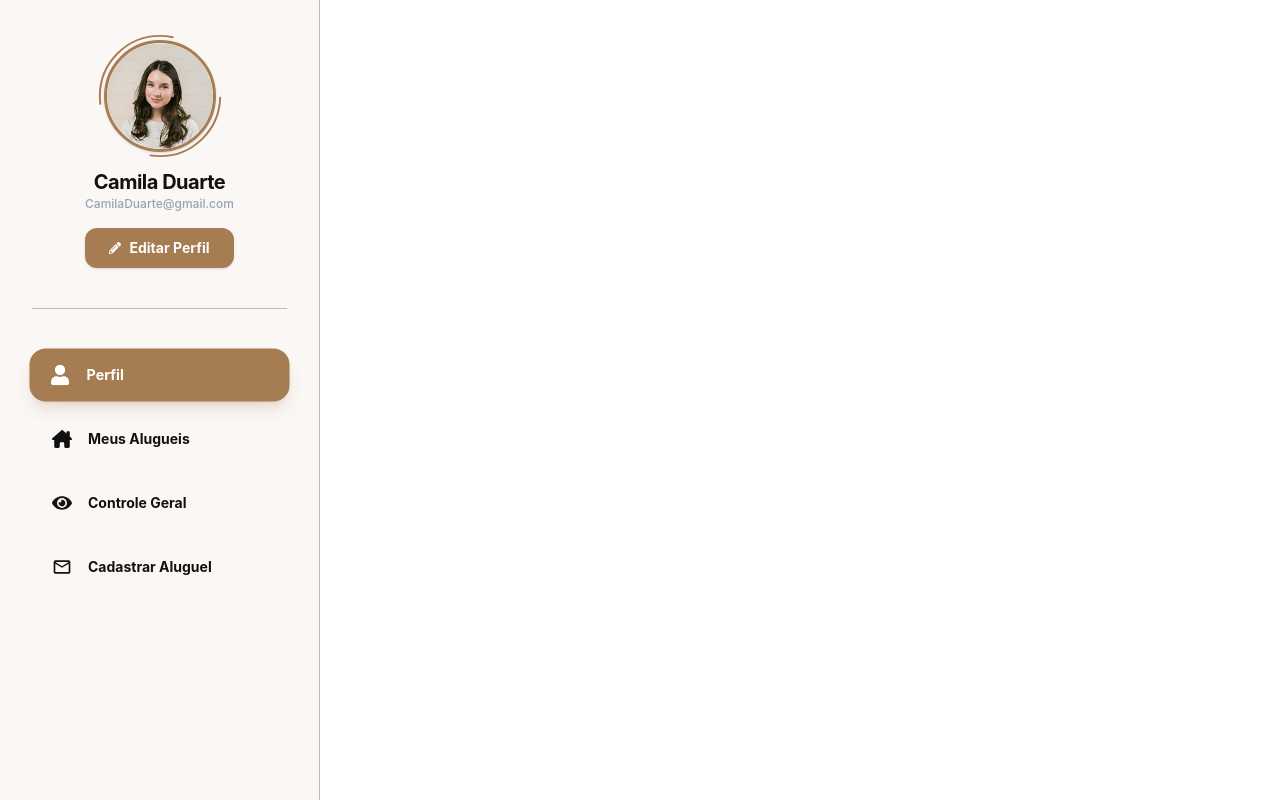
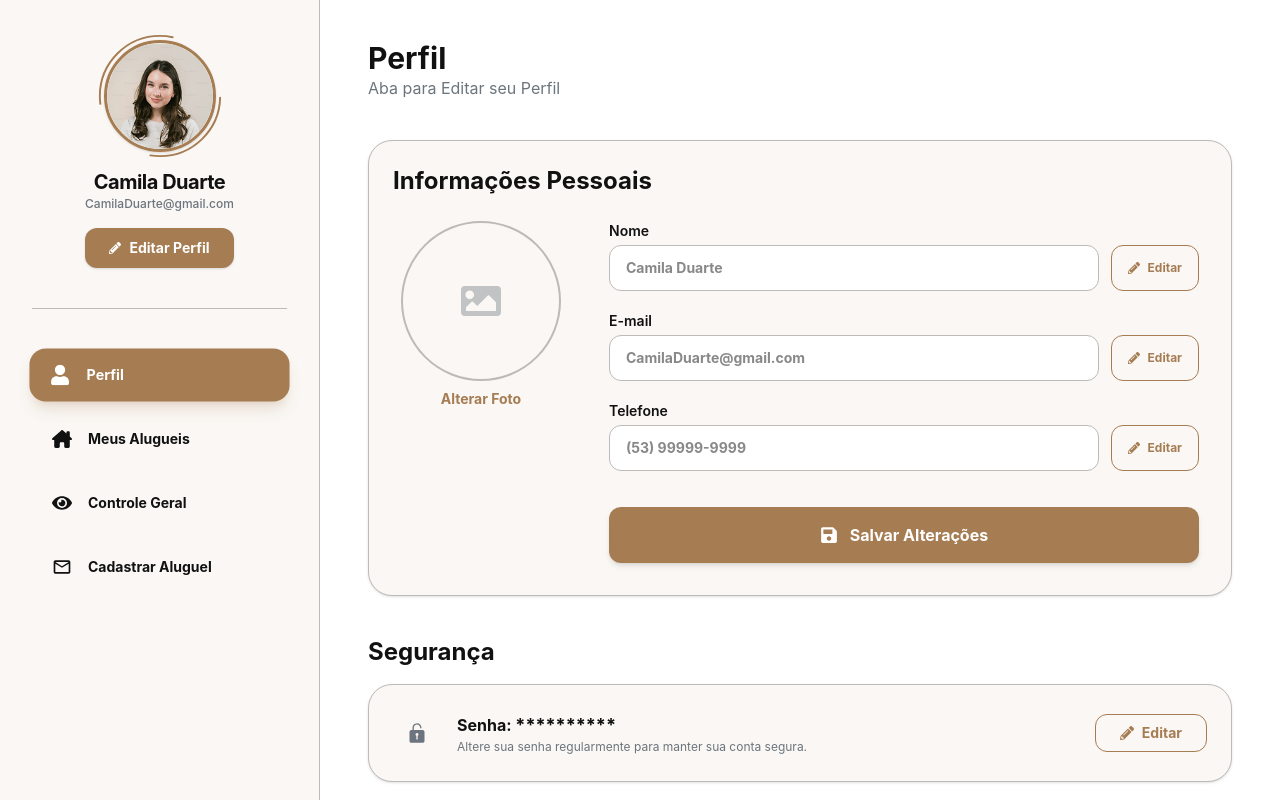
Before and after one commit to Kauasan123/Easy-Rent, a React (Vite) app: page /perfil in a window 1280 px wide. Built offline with nearby package versions, Linux system fonts and the light colour scheme.

Commit message:
Inicio do DashBoard
- Finalização da tela Perfil
- Adição dos titulos das telas MeusAlugueis, ControleGeral, CadastrarAluguel

```diff
--- a/src/Pages/CadastrarAluguel.jsx
+++ b/src/Pages/CadastrarAluguel.jsx
@@ -5,6 +5,13 @@ import Sidebar from '../components/Sidebar'
 function CadastrarAluguel() {
     return (
         <>
+            <div className="px-12 py-10 flex flex-col gap-10">
+                <div>
+                    <h1 className='text-preto-texto-principal text-3xl font-bold'>Cadastrar Aluguel</h1>
+                    <p className='text-cinza-texto-secundario'>Aba para Cadastrar Novos Alugueis</p>
+                </div>
+
+            </div>
         </>
     )
 }
--- a/src/Pages/ControleGeral.jsx
+++ b/src/Pages/ControleGeral.jsx
@@ -5,6 +5,13 @@ import Sidebar from '../components/SideBar'
 function ControleGeral() {
     return (
         <>
+            <div className="px-12 py-10 flex flex-col gap-10">
+                <div>
+                    <h1 className='text-preto-texto-principal text-3xl font-bold'>Controle Geral</h1>
+                    <p className='text-cinza-texto-secundario'>Aba para Controlar e Verificar seus Alugueis</p>
+                </div>
+
+            </div>
         </>
     )
 }
--- a/src/Pages/MeusAlugueis.jsx
+++ b/src/Pages/MeusAlugueis.jsx
@@ -1,10 +1,18 @@
 import { useState } from 'react'
 import * as Icons from '../icons/icons'
 import Sidebar from '../components/Sidebar'
+import CardsImoveis from '../components/CardsImoveis.jsx';
 
 function MeusAlugueis() {
     return (
         <>
+            <div className="px-12 py-10 flex flex-col gap-10">
+                <div>
+                    <h1 className='text-preto-texto-principal text-3xl font-bold'>Meus Alugueis</h1>
+                    <p className='text-cinza-texto-secundario'>Aba para Editar e Verificar seus Alugueis</p>
+                </div>
+
+            </div>
         </>
     )
 }
--- a/src/Pages/Perfil.jsx
+++ b/src/Pages/Perfil.jsx
@@ -1,12 +1,122 @@
 import { useState } from 'react'
 import * as Icons from '../icons/icons'
-import Sidebar from '../components/SideBar'
 
 function Perfil() {
     return (
-        <>
-        </>
-    )
+        <div className="px-12 py-10 flex flex-col gap-10">
+
+            {/* Header da Página */}
+            <div>
+                <h1 className='text-preto-texto-principal text-3xl font-bold'>Perfil</h1>
+                <p className='text-cinza-texto-secundario'>Aba para Editar seu Perfil</p>
+            </div>
+
+            {/* Informações Pessoais */}
+            <section className="flex flex-col gap-4">
+                <div className='border border-borda-cards bg-fundo-cards rounded-3xl overflow-hidden shadow-sm'>
+                    <div className="p-6 pb-2">
+                        <h2 className='text-2xl font-bold text-preto-texto-principal'>Informações Pessoais</h2>
+                    </div>
+
+                    <div className="p-8 pt-4 flex flex-col md:flex-row gap-12 items-start">
+                        <div className="flex flex-col items-center gap-2">
+                            <div className="w-40 h-40 rounded-full bg-cinza-claro border-2 border-borda-cards flex items-center justify-center overflow-hidden relative group cursor-pointer">
+                                <Icons.FaImage size={40} className="text-cinza-texto-secundario opacity-40 group-hover:scale-110 transition-transform" />
+                            </div>
+                            <button className="text-beje-principal font-bold text-sm underline-offset-4 hover:underline">
+                                Alterar Foto
+                            </button>
+                        </div>
+
+                        <div className="flex-1 w-full flex flex-col gap-5">
+                            <div className="flex flex-col gap-1">
+                                <label className="text-preto-texto-principal font-semibold text-sm">Nome</label>
+                                <div className="flex gap-3">
+                                    <input type="text" defaultValue="Camila Duarte" className="flex-1 bg-white border border-borda-cards rounded-xl px-4 py-3 text-sm font-bold text-preto-texto-principal/50 outline-none focus:border-beje-principal transition-colors" />
+                                    <button className="flex items-center gap-2 px-4 py-2 border border-beje-principal rounded-xl text-beje-principal text-xs font-bold hover:text-branco-texto-principal hover:bg-beje-principal transition-all">
+                                        <Icons.FaPencilAlt size={12} /> Editar
+                                    </button>
+                                </div>
+                            </div>
+
+                            <div className="flex flex-col gap-1">
+                                <label className="text-preto-texto-principal font-semibold text-sm">E-mail</label>
+                                <div className="flex gap-3">
+                                    <input type="email" defaultValue="CamilaDuarte@gmail.com" className="flex-1 bg-white border border-borda-cards rounded-xl px-4 py-3 text-sm font-bold text-preto-texto-principal/50 outline-none focus:border-beje-principal transition-colors" />
+                                    <button className="flex items-center gap-2 px-4 py-2 border border-beje-principal rounded-xl text-beje-principal text-xs font-bold hover:text-branco-texto-principal hover:bg-beje-principal transition-all">
+                                        <Icons.FaPencilAlt size={12} /> Editar
+                                    </button>
+                                </div>
+                            </div>
+
+                            <div className="flex flex-col gap-1">
+                                <label className="text-preto-texto-principal font-semibold text-sm">Telefone</label>
+                                <div className="flex gap-3">
+                                    <input type="text" defaultValue="(53) 99999-9999" className="flex-1 bg-white border border-borda-cards rounded-xl px-4 py-3 text-sm font-bold text-preto-texto-principal/50 outline-none focus:border-beje-principal transition-colors" />
+                                    <button className="flex items-center gap-2 px-4 py-2 border border-beje-principal rounded-xl text-beje-principal text-xs font-bold hover:text-branco-texto-principal hover:bg-beje-principal transition-all">
+                                        <Icons.FaPencilAlt size={12} /> Editar
+                                    </button>
+                                </div>
+                            </div>
+
+                            <button className="mt-4 bg-beje-principal hover:bg-botao-beje-apertado text-white py-4 rounded-xl font-bold flex items-center justify-center gap-3 transition-all active:scale-[0.98] shadow-md">
+                                <Icons.FaSave size={18} /> Salvar Alterações
+                            </button>
+                        </div>
+                    </div>
+                </div>
+            </section>
+
+            {/* Segurança */}
+            <section className="flex flex-col gap-4">
+                <h2 className="text-2xl font-bold text-preto-texto-principal">Segurança</h2>
+                <div className="border border-borda-cards bg-fundo-cards rounded-3xl p-6 flex items-center justify-between shadow-sm">
+                    <div className="flex items-center gap-4">
+                        <div className="w-12 h-12 bg-cinza-claro/50 rounded-full flex items-center justify-center text-cinza-texto-secundario">
+                            <Icons.IoIosUnlock size={24} />
+                        </div>
+                        <div>
+                            <p className="font-bold text-preto-texto-principal">
+                                Senha: <span className="text-lg">**********</span>
+                            </p>
+                            <p className="text-xs text-cinza-texto-secundario">
+                                Altere sua senha regularmente para manter sua conta segura.
+                            </p>
+                        </div>
+                    </div>
+                    <button className="flex items-center gap-2 px-6 py-2 border border-beje-principal rounded-xl text-beje-principal text-sm font-bold hover:text-branco-texto-principal hover:bg-beje-principal transition-all">
+                        <Icons.FaPencilAlt size={14} /> Editar
+                    </button>
+                </div>
+            </section>
+
+            {/* Espaço da Conta */}
+            <section className="flex flex-col gap-4">
+                <h2 className="text-2xl font-bold text-preto-texto-principal">Espaço da Conta</h2>
+                <div className="grid grid-cols-1 md:grid-cols-2 gap-6">
+                    <div className="border border-borda-cards bg-fundo-cards rounded-3xl p-6 flex items-center gap-4 cursor-pointer hover:bg-gray-100 transition-colors shadow-sm">
+                        <div className="w-12 h-12 bg-cinza-claro/50 rounded-full flex items-center justify-center text-cinza-texto-secundario">
+                            <Icons.FaSignOutAlt size={20} />
+                        </div>
+                        <div>
+                            <p className="font-bold text-preto-texto-principal">Sair</p>
+                            <p className="text-xs text-cinza-texto-secundario">Encerrar sessão no dispositivo atual.</p>
+                        </div>
+                    </div>
+
+                    <div className="border border-red-200 bg-red-50 rounded-3xl p-6 flex items-center gap-4 cursor-pointer hover:bg-red-100 transition-colors shadow-sm">
+                        <div className="w-12 h-12 bg-red-200/50 rounded-full flex items-center justify-center text-vermelho-cancelar">
+                            <Icons.FaTrashAlt size={20} />
+                        </div>
+                        <div>
+                            <p className="font-bold text-vermelho-cancelar">Excluir Conta</p>
+                            <p className="text-xs text-vermelho-cancelar">Essa ação não pode ser desfeita.</p>
+                        </div>
+                    </div>
+                </div>
+            </section>
+        </div>
+    );
 }
 
-export default Perfil
+export default Perfil;
--- a/src/index.css
+++ b/src/index.css
@@ -5,7 +5,7 @@
   --color-botao-beje-apertado: #9e6b4c;
   --color-preto-texto-principal: #111111;
   --color-branco-texto-principal: #FFFFFF;
-  --color-cinza-texto-secundario: #98A2B3;
+  --color-cinza-texto-secundario: #6c757d;
   --color-preto-principal: #000000;
   --color-beje-principal: #A67C52;
   --color-fundo-principal: #FAFAF9;
```
Also changed, not shown: src/icons/icons.js (+7 -4 lines).
